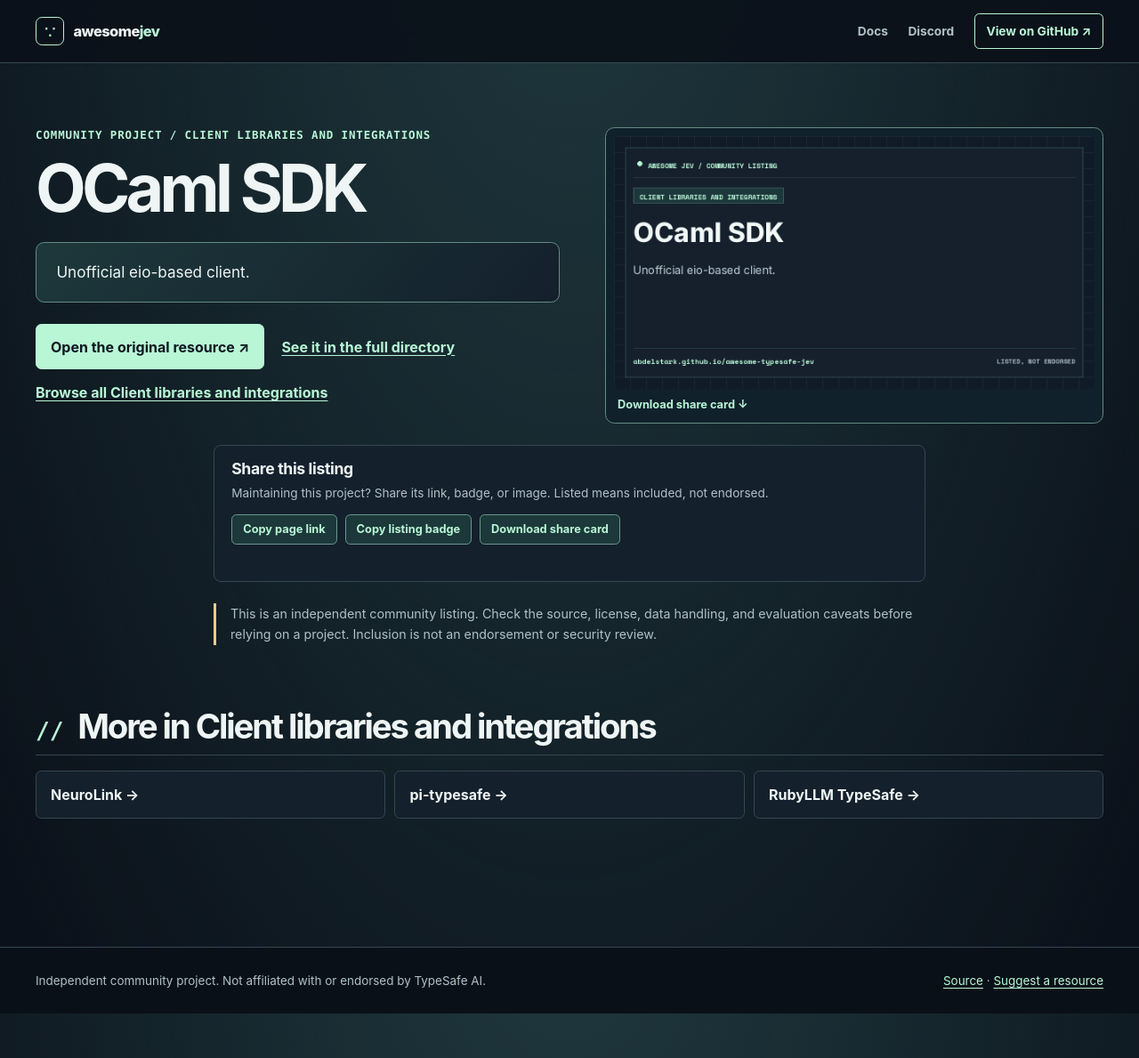
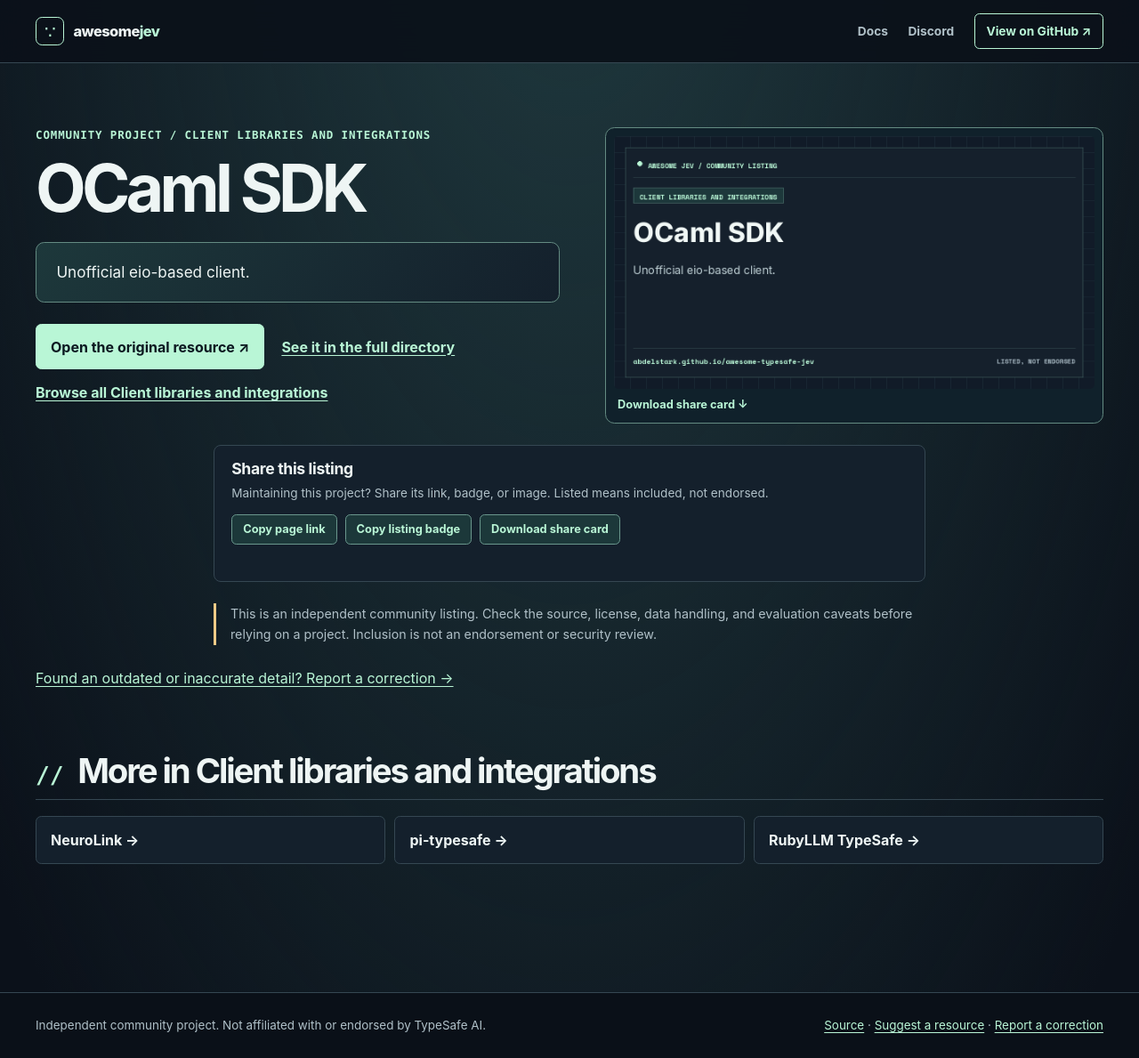
Before and after one commit to AbdelStark/awesome-typesafe, a Jekyll site: the page built from projects/gh-jonesmelton-verdict.html, in a window 1280 px wide and 1189 px high. Shown: the whole window at 89% size. Built offline with Jekyll 4.4.1, drawn with Linux system fonts in a browser that asks for light colours.

Commit message:
Clarify resource contribution and correction paths

```diff
--- a/_layouts/default.html
+++ b/_layouts/default.html
@@ -63,7 +63,7 @@
     <footer class="site-footer">
       <div class="site-footer__inner">
         <p>Independent community project. Not affiliated with or endorsed by TypeSafe AI.</p>
-        <p><a href="https://github.com/AbdelStark/awesome-typesafe-jev">Source</a> · <a href="https://github.com/AbdelStark/awesome-typesafe-jev/issues">Suggest a resource</a></p>
+        <p><a href="https://github.com/AbdelStark/awesome-typesafe-jev">Source</a> · <a href="https://github.com/AbdelStark/awesome-typesafe-jev/issues/new?template=add-resource.yml">Suggest a resource</a> · <a href="https://github.com/AbdelStark/awesome-typesafe-jev/issues/new?template=report-stale.yml">Report a correction</a></p>
       </div>
     </footer>
   </body>
--- a/_layouts/resource.html
+++ b/_layouts/resource.html
@@ -29,6 +29,7 @@
   </section>
 
   <p class="resource-page__note">This is an independent community listing. Check the source, license, data handling, and evaluation caveats before relying on a project. Inclusion is not an endorsement or security review.</p>
+  <p class="resource-page__correction"><a href="https://github.com/AbdelStark/awesome-typesafe-jev/issues/new?template=report-stale.yml">Found an outdated or inaccurate detail? Report a correction →</a></p>
 
   {% if page.related.size > 0 %}
   <h2>More in {{ page.category_name | escape }}</h2>
```
Also changed, not shown: CONTRIBUTING.md (+3 -1 lines), .github/ISSUE_TEMPLATE/add-resource.yml, .github/ISSUE_TEMPLATE/report-stale.yml (added), README.md.
